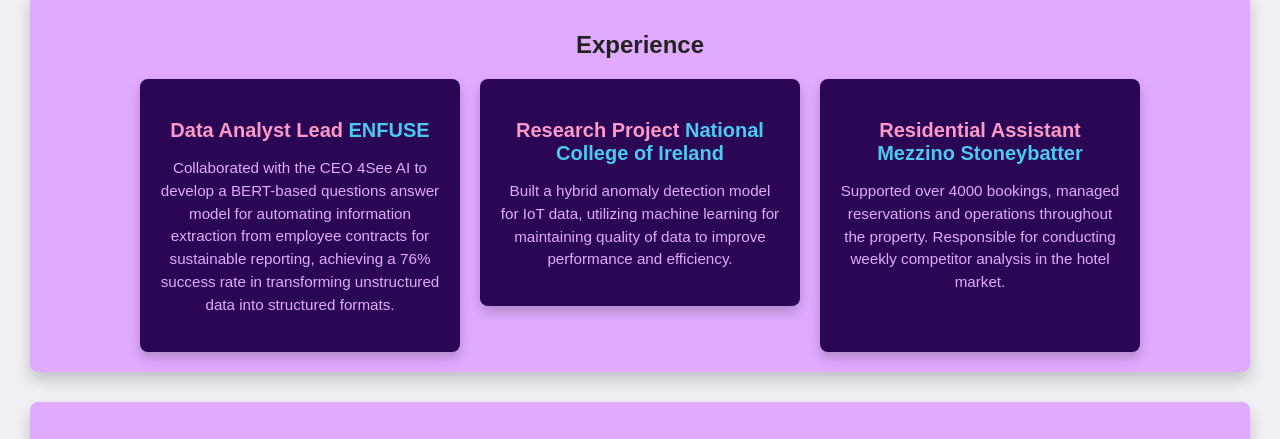
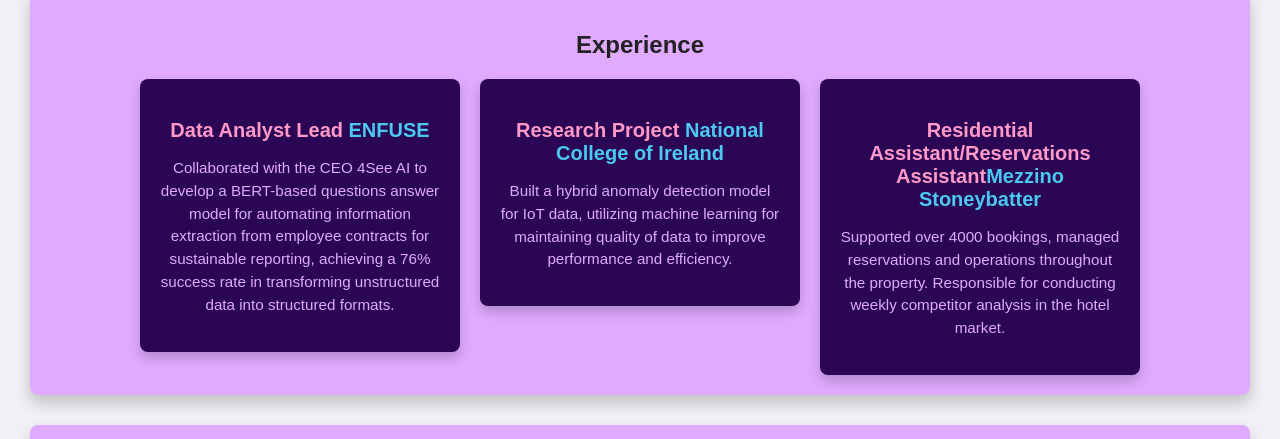
Before and after one commit to saketkulkarni71/saket_website2, a plain HTML site: page index.html in a window 1280 px wide. Shown: the part 1225-1664 px from the top of the page. Drawn offline with Linux system fonts and the light colour scheme.

Commit message:
Mezzino job updated

```diff
--- a/index.html
+++ b/index.html
@@ -48,7 +48,7 @@
         </div>
     </a>
         <div class="experience-card">
-            <h3>Residential Assistant <span>Mezzino Stoneybatter</span></h3>
+            <h3>Residential Assistant/Reservations Assistant<span>Mezzino Stoneybatter</span></h3>
             <p>Supported over 4000 bookings, managed reservations and operations throughout the property. Responsible for conducting weekly competitor analysis in the hotel market.</p>
         </div>
     </div>
```
